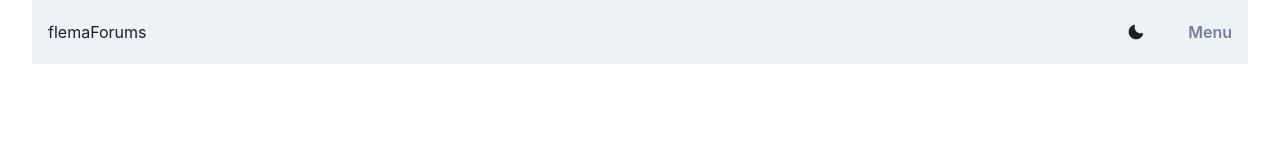
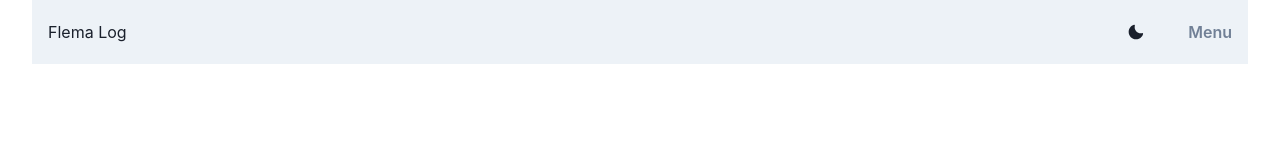
Before and after one commit to francamara/flemalog, a Next.js app: page / in a window 1280 px wide. Shown: the top 160 px of the page. Built offline with nearby package versions, Linux system fonts and the light colour scheme.

Commit message:
feat: basic header

```diff
--- a/components/Header.js
+++ b/components/Header.js
@@ -39,7 +39,7 @@ export default function Nav() {
     <>
       <Box bg={useColorModeValue('gray.100', 'gray.900')} px={4}>
         <Flex h={16} alignItems={'center'} justifyContent={'space-between'}>
-          <Box>flemaForums</Box>
+          <Box>Flema Log</Box>
 
           <Flex alignItems={'center'}>
             <Stack direction={'row'} spacing={7}>
```
